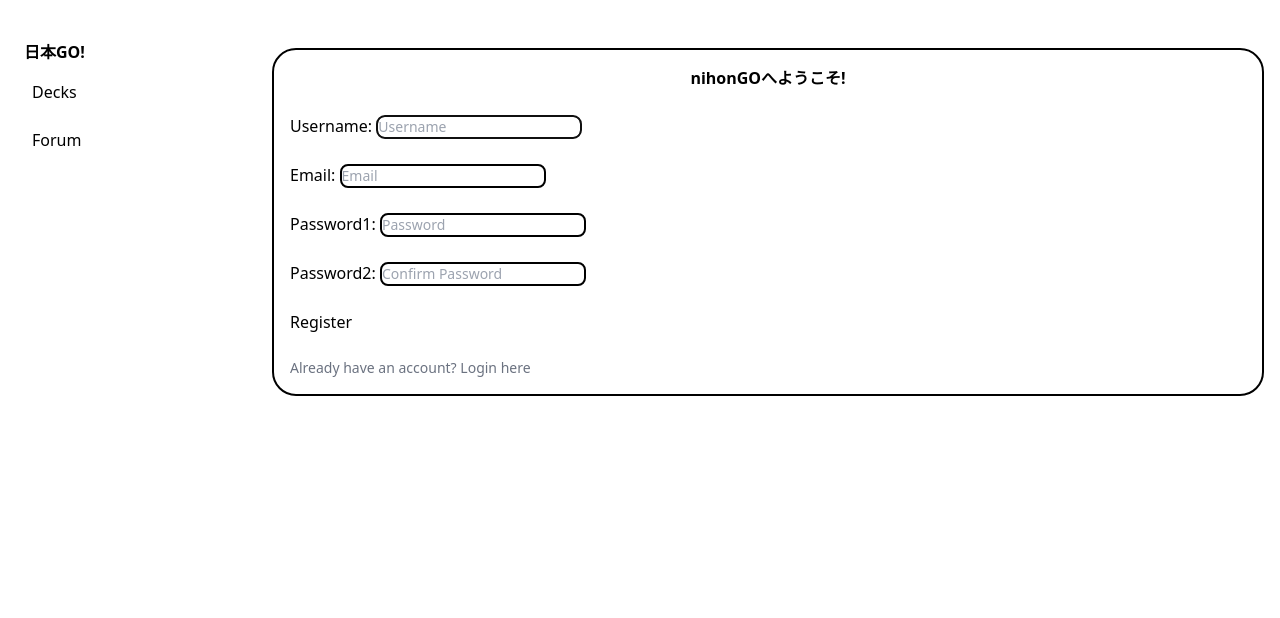
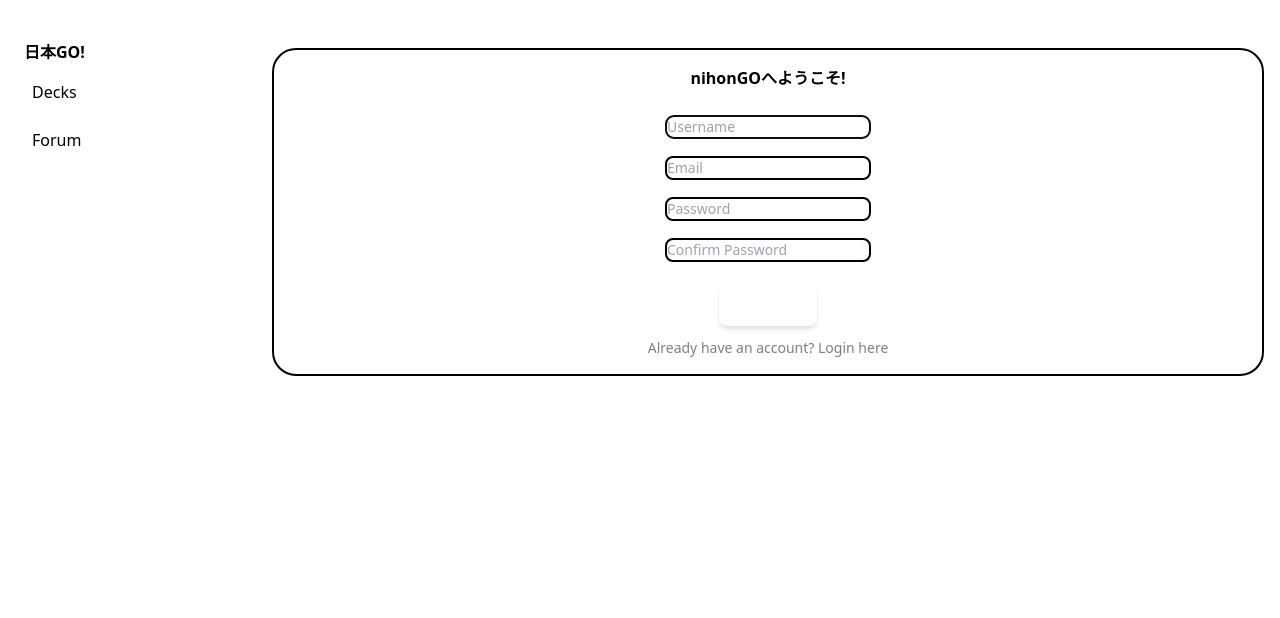
Before and after one commit to aredmondd/nihonGO, a Django app: page /register/ in a window 1280 px wide. Shown: the top 618 px of the page. Run offline with Django 4.2, Linux system fonts and the light colour scheme; some libraries are stand-ins or nearby versions.

Commit message:
register auto logs you in

```diff
--- a/nihonGO/theme/forms.py
+++ b/nihonGO/theme/forms.py
@@ -17,6 +17,7 @@ class FlashcardForm(forms.ModelForm):
 # - Create/Register a user (Model Form)
 class CreateUserForm(UserCreationForm):
     username = forms.CharField(
+        label='',
         widget=forms.TextInput(attrs={
             'class': 'border border-black border-2 text-black rounded-lg text-sm',
             'placeholder': 'Username',
@@ -24,6 +25,7 @@ class CreateUserForm(UserCreationForm):
         })
     )
     email = forms.EmailField(
+        label='',
         widget=forms.EmailInput(attrs={
             'class': 'border border-black border-2 text-black rounded-lg text-sm',
             'placeholder': 'Email',
@@ -31,6 +33,7 @@ class CreateUserForm(UserCreationForm):
         })
     )
     password1 = forms.CharField(
+        label='',
         widget=forms.PasswordInput(attrs={
             'class': 'border border-black border-2 text-black rounded-lg text-sm',
             'placeholder': 'Password',
@@ -38,6 +41,7 @@ class CreateUserForm(UserCreationForm):
         })
     )
     password2 = forms.CharField(
+        label='',
         widget=forms.PasswordInput(attrs={
             'class': 'border border-black border-2 text-black rounded-lg text-sm',
             'placeholder': 'Confirm Password',
--- a/nihonGO/theme/templates/register.html
+++ b/nihonGO/theme/templates/register.html
@@ -5,11 +5,14 @@
     <form method="POST" class="space-y-4 md:space-y-6">
         {% csrf_token %}
 
-        {{ registerform.as_p }}
+        <div class="flex flex-col space-y-4 items-center">{{ registerform.as_p }}</div>
 
-        <button type="submit">Register</button>
-        <p class="text-sm font-light text-gray-500 dark:text-gray-400">
-            Already have an account? <a href="{% url 'login' %}" class="font-medium text-primary-600 hover:underline dark:text-primary-500">Login here</a>
-        </p>
+        <div class="flex flex-col justify-center items-center">
+            <button type="submit" class="bg-orange text-white font-semibold py-2 px-4 rounded-lg shadow-md hover:bg-crimson transition duration-300">Register</button>
+            <p class="text-sm font-light text-black text-opacity-50 mt-3">
+                Already have an account? <a href="{% url 'login' %}" class="font-medium text-primary-600 hover:underline dark:text-primary-500">Login here</a>
+            </p>
+        </div>
+
     </form>
 {% endblock %}
--- a/nihonGO/theme/views.py
+++ b/nihonGO/theme/views.py
@@ -9,7 +9,7 @@ from django.shortcuts import render
 from django.http import JsonResponse
 from . forms import CreateUserForm, LoginForm
 from django.contrib.auth.models import auth
-from django.contrib.auth import authenticate
+from django.contrib.auth import authenticate, login
 from django.contrib.auth.decorators import login_required
 from django.contrib import messages
 from django.conf import settings
@@ -21,20 +21,26 @@ from .forms import DeckForm, FlashcardForm
 def index (request):
     return render(request, 'index.html')
 
-def register (request):
+def register(request):
     form = CreateUserForm()
 
     if request.method == "POST":
         form = CreateUserForm(request.POST)
 
         if form.is_valid():
-            form.save()
+            user = form.save()
 
-            return redirect("login")
+            username = form.cleaned_data.get('username')
+            password = form.cleaned_data.get('password1')
+            user = authenticate(request, username=username, password=password)
 
+            if user is not None:
+                login(request, user)
+                return redirect("my-profile")
 
-    context = {'registerform':form}
+    context = {'registerform': form}
     return render(request, 'register.html', context=context)
+
 
 def about(request):
     team_members = [
```
